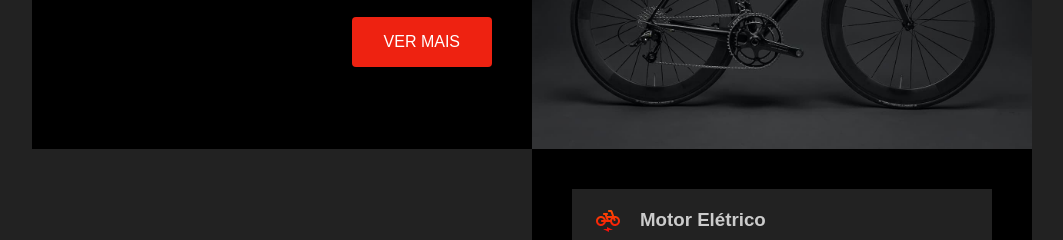
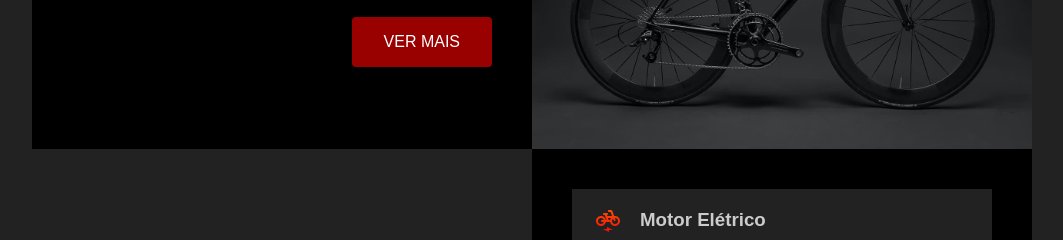
Before and after one commit to emmanuelmarcosdeoliveira/projeto-bikcraft-landing-page, a plain HTML site: page index.html in a window 1280 px wide. Shown: the part 482-722 px from the top of the page, without its empty margins (108-1171 px from the left). Drawn offline with Linux system fonts and the dark colour scheme; files whose address does not match are found by name.

Commit message:
correção botão introdução

```diff
--- a/css/style.css
+++ b/css/style.css
@@ -250,4 +250,15 @@ p {
     padding: 40px;
     box-sizing: border-box;
       }
+      .botao {
+        background: #900;
+        color: var(--background2);
+        padding: 1rem 2rem;
+        border-radius: 4px;
+        text-transform: uppercase;
+      }
+
+      .botao:hover {
+        background: #e21;
+      }
    }
```
